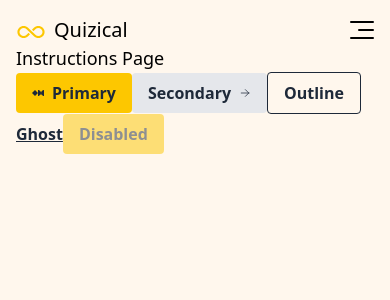
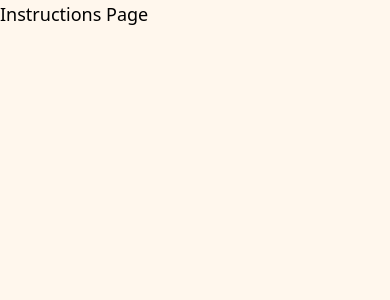
Before and after one commit to devsandeepsharma/Quizical, a React (Vite) app: page /instructions in a window 390 px wide. Shown: the top 300 px of the page. Built offline with nearby package versions, Linux system fonts and the light colour scheme.

Commit message:
bug fixes

```diff
--- a/index.html
+++ b/index.html
@@ -6,7 +6,7 @@
     <meta name="viewport" content="width=device-width, initial-scale=1.0" />
     <title>Quizical</title>
   </head>
-  <body>
+  <body class="bg-orange-50">
     <div id="root"></div>
     <script type="module" src="/src/main.jsx"></script>
   </body>
--- a/src/components/layout/Header.jsx
+++ b/src/components/layout/Header.jsx
@@ -35,7 +35,7 @@ const Header = () => {
     }, [openNav]);
 
     return (
-        <header className="max-w-6xl mx-auto flex justify-between items-center">
+        <header className="flex justify-between items-center">
             <Link to="/"><Logo /></Link>
             <nav className="md:hidden relative">
                 <HamburgerToggle
--- a/src/components/layout/Layout.jsx
+++ b/src/components/layout/Layout.jsx
@@ -1,25 +1,7 @@
 import { Outlet } from "react-router-dom";
 
-import Header from "./Header";
-import Button from "../ui/Button";
-
-import { HiOutlineArrowSmallRight } from "react-icons/hi2";
-import { Fa42Group } from "react-icons/fa6";
-
 const Layout = () => {
-    return (
-        <div className="bg-orange-50 min-h-screen p-4">
-            <Header />
-            <Outlet />
-            <div>
-                <Button icon={<Fa42Group />}>Primary</Button>
-                <Button iconLeft={false} icon={<HiOutlineArrowSmallRight />} variant="secondary">Secondary</Button>
-                <Button variant="outline">Outline</Button>
-                <Button variant="link">Ghost</Button>
-                <Button disabled>Disabled</Button>
-            </div>
-        </div>
-    )
+    return <Outlet />
 }
 
 export default Layout;
--- a/src/components/ui/HamburgerToggle.jsx
+++ b/src/components/ui/HamburgerToggle.jsx
@@ -31,25 +31,25 @@ const HamburgerToggle = ({ isOpen, toggle, className }) => {
             aria-expanded={isOpen}
         >
             <motion.span
-                className="block w-6 h-0.5 bg-current rounded origin-center"
+                className="block w-6 h-0.5 bg-gray-800 rounded origin-center"
                 animate={isOpen ? "openTop" : "closed"}
                 variants={lineVariants}
                 transition={{ duration: 0.3 }}
             />
             <motion.span
-                className="block w-4 h-0.5 ml-auto bg-current rounded origin-center"
+                className="block w-4 h-0.5 ml-auto bg-gray-800 rounded origin-center"
                 animate={isOpen ? "openMiddle" : "closed"}
                 variants={lineVariants}
                 transition={{ duration: 0.3 }}
             />
             <motion.span
-                className="block w-6 h-0.5 bg-current rounded origin-center"
+                className="block w-6 h-0.5 bg-gray-800 rounded origin-center"
                 animate={isOpen ? "openBottom" : "closed"}
                 variants={lineVariants}
                 transition={{ duration: 0.3 }}
             />
         </button>
-  );
+    );
 };
 
 export default HamburgerToggle;
--- a/src/components/ui/Logo.jsx
+++ b/src/components/ui/Logo.jsx
@@ -3,7 +3,7 @@ import { IoIosInfinite } from "react-icons/io";
 const Logo = () => {
     return (
         <div className="flex items-center gap-2 text-xl md:text-2xl">
-            <IoIosInfinite className="text-3xl md:text-4xl text-yellow-400 -mb-1" />
+            <IoIosInfinite className="text-3xl md:text-4xl text-yellow-400" />
             <p className="font-medium">Quizical</p>
         </div>
     )
```
